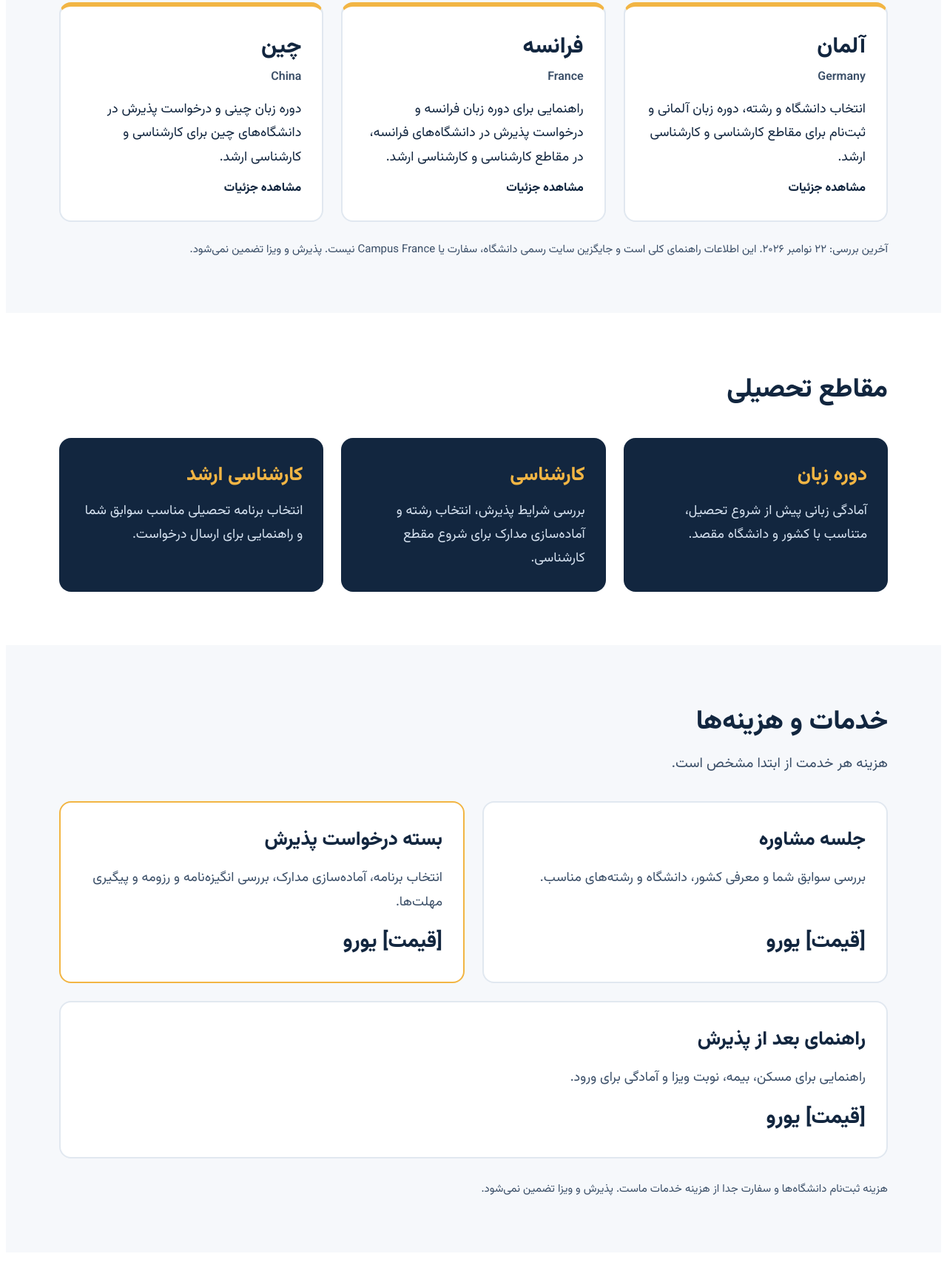
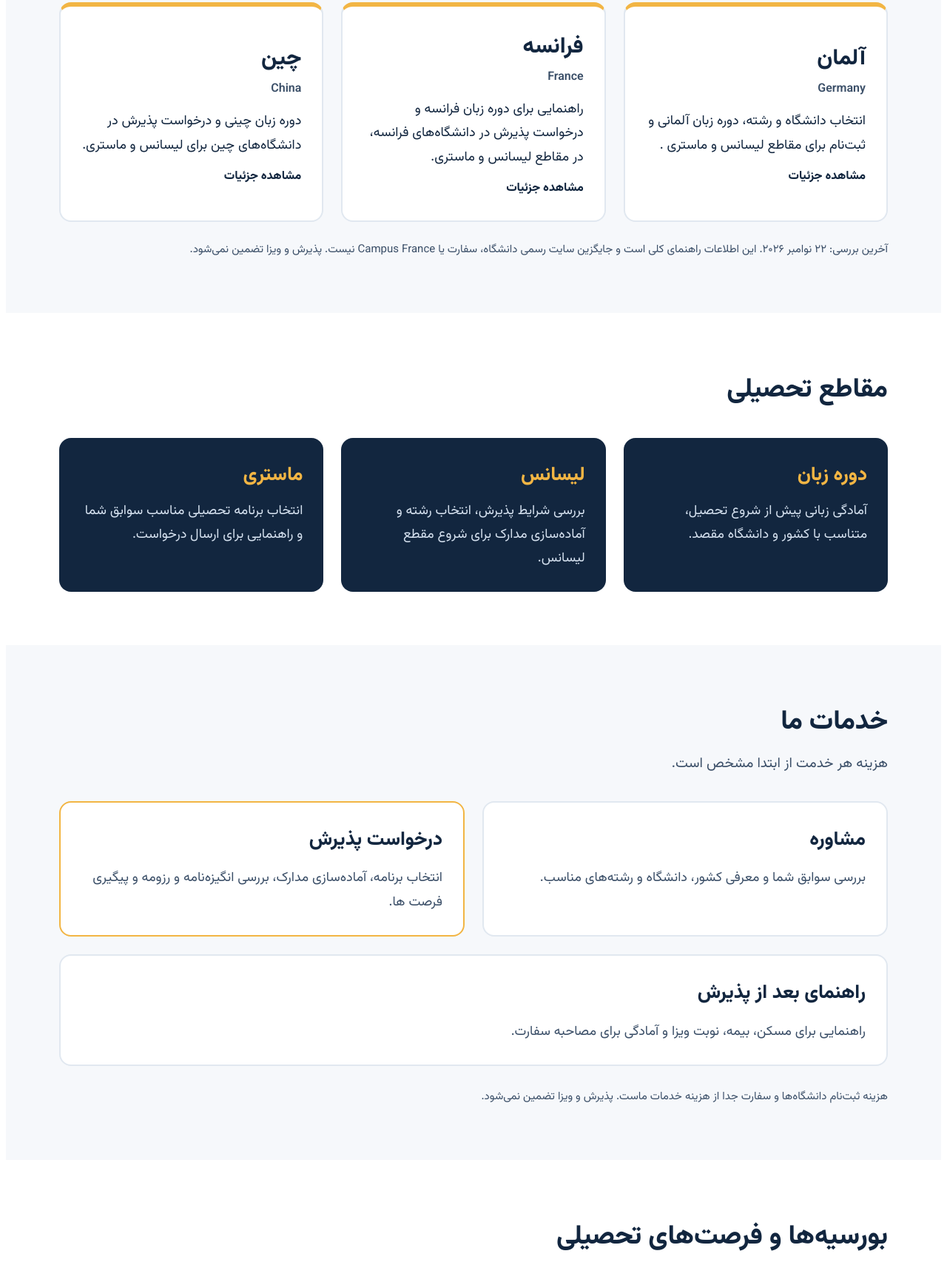
Before and after one commit to EzzatNazari/Educational-Services, a plain HTML site: page index.html in a window 1280 px wide. Shown: the part 798-2508 px from the top of the page at 74% size. Drawn offline with Linux system fonts and the light colour scheme.

Commit message:
making some changes

```diff
--- a/index.html
+++ b/index.html
@@ -4,7 +4,7 @@
 <meta charset="utf-8">
 <meta name="viewport" content="width=device-width, initial-scale=1">
 <title>پذیرش دانشگاه در آلمان، فرانسه و چین</title>
-<meta name="description" content="مشاوره و اخذ پذیرش برای دوره زبان، کارشناسی و کارشناسی ارشد در آلمان، فرانسه و چین">
+<meta name="description" content="مشاوره و اخذ پذیرش برای دوره زبان، لیسانس و ماستری در آلمان، فرانسه و چین">
 
 <link rel="stylesheet" href="https://fonts.googleapis.com/css2?family=Vazirmatn:wght@400;600;800&display=swap">
 <style>
@@ -64,19 +64,19 @@
 <button type="button" class="dest" data-target="de" aria-expanded="false" aria-controls="panel-de">
 <div style="font-size:30px;font-weight:800">آلمان</div>
 <div class="dest-sub" style="font-size:16px;font-weight:600;color:#3B4F68;margin-bottom:12px">Germany</div>
-<p class="dest-text" style="margin:0;font-size:18px;color:#12263F">انتخاب دانشگاه و رشته، دوره زبان آلمانی و ثبت‌نام برای مقاطع کارشناسی و کارشناسی ارشد.</p>
+<p class="dest-text" style="margin:0;font-size:18px;color:#12263F">انتخاب دانشگاه و رشته، دوره زبان آلمانی و ثبت‌نام برای مقاطع لیسانس و ماستری .</p>
 <span class="dest-more">مشاهده جزئیات</span>
 </button>
 <button type="button" class="dest" data-target="fr" aria-expanded="false" aria-controls="panel-fr">
 <div style="font-size:30px;font-weight:800">فرانسه</div>
 <div class="dest-sub" style="font-size:16px;font-weight:600;color:#3B4F68;margin-bottom:12px">France</div>
-<p class="dest-text" style="margin:0;font-size:18px;color:#12263F">راهنمایی برای دوره زبان فرانسه و درخواست پذیرش در دانشگاه‌های فرانسه، در مقاطع کارشناسی و کارشناسی ارشد.</p>
+<p class="dest-text" style="margin:0;font-size:18px;color:#12263F">راهنمایی برای دوره زبان فرانسه و درخواست پذیرش در دانشگاه‌های فرانسه، در مقاطع لیسانس و ماستری.</p>
 <span class="dest-more">مشاهده جزئیات</span>
 </button>
 <button type="button" class="dest" data-target="cn" aria-expanded="false" aria-controls="panel-cn">
 <div style="font-size:30px;font-weight:800">چین</div>
 <div class="dest-sub" style="font-size:16px;font-weight:600;color:#3B4F68;margin-bottom:12px">China</div>
-<p class="dest-text" style="margin:0;font-size:18px;color:#12263F">دوره زبان چینی و درخواست پذیرش در دانشگاه‌های چین برای کارشناسی و کارشناسی ارشد.</p>
+<p class="dest-text" style="margin:0;font-size:18px;color:#12263F">دوره زبان چینی و درخواست پذیرش در دانشگاه‌های چین برای لیسانس و ماستری.</p>
 <span class="dest-more">مشاهده جزئیات</span>
 </button>
 </div>
@@ -95,8 +95,8 @@
 </ul></div>
 <div class="cg-card"><h4>شرایط هر مقطع</h4><ul>
 <li><strong>دوره زبان:</strong> برای ویزای دوره زبان باید ۱٬۰۹۱ یورو در ماه را اثبات کنید.</li>
-<li><strong>کارشناسی:</strong> مدرک پایان دبیرستان شما باید در آلمان معتبر شناخته شود (پایگاه پذیرش DAAD). در غیر این صورت معمولاً باید Studienkolleg بگذرانید.</li>
-<li><strong>کارشناسی ارشد:</strong> مدرک کارشناسی مرتبط و مدارک موردنظر هر دانشگاه، مثلاً رزومه و انگیزه‌نامه.</li>
+<li><strong>لیسانس:</strong> مدرک پایان دبیرستان شما باید در آلمان معتبر شناخته شود (پایگاه پذیرش DAAD). در غیر این صورت معمولاً باید Studienkolleg بگذرانید.</li>
+<li><strong>ماستری:</strong> مدرک لیسانس مرتبط و مدارک موردنظر هر دانشگاه، مثلاً رزومه و انگیزه‌نامه.</li>
 <li><strong>زبان آلمانی:</strong> برای برنامه‌های آلمانی‌زبان DSH-2، TestDaF (۴ در همه بخش‌ها) یا telc Deutsch C1 Hochschule.</li>
 <li><strong>زبان انگلیسی:</strong> برای برنامه‌های انگلیسی‌زبان معمولاً IELTS یا TOEFL. نمره موردنیاز را هر برنامه مشخص می‌کند.</li>
 </ul></div>
@@ -132,8 +132,8 @@
 </ul></div>
 <div class="cg-card"><h4>شرایط هر مقطع</h4><ul>
 <li><strong>دوره زبان:</strong> شرایط ویزا و هزینه به نوع و مدت دوره بستگی دارد، از مؤسسه بپرسید.</li>
-<li><strong>کارشناسی (Licence):</strong> مدرک پایان دبیرستان. برای برنامه‌های فرانسوی‌زبان معمولاً حداقل سطح B2 فرانسه.</li>
-<li><strong>کارشناسی ارشد:</strong> مدرک کارشناسی و مدارک موردنظر برنامه.</li>
+<li><strong>لیسانس (Licence):</strong> مدرک پایان دبیرستان. برای برنامه‌های فرانسوی‌زبان معمولاً حداقل سطح B2 فرانسه.</li>
+<li><strong>ماستری:</strong> مدرک لیسانس مرتبط و مدارک موردنظر برنامه.</li>
 <li><strong>زبان:</strong> TCF، DELF یا DALF برای برنامه‌های فرانسوی‌زبان. اگر برنامه سطحی ننوشته باشد، معمولاً B2 انتظار می‌رود. برنامه‌های انگلیسی‌زبان مدرک انگلیسی می‌خواهند.</li>
 </ul></div>
 <div class="cg-card"><h4>مراحل درخواست</h4><ol>
@@ -157,19 +157,19 @@
 <h3>چین: هزینه‌ها، شرایط و مراحل</h3>
 <div class="cg-grid">
 <div class="cg-card"><h4>هزینه‌ها</h4><ul>
-<li><strong>شهریه کارشناسی:</strong> در بسیاری از دانشگاه‌ها برای برنامه‌های چینی‌زبان حدود ۱۶٬۰۰۰ تا ۳۰٬۰۰۰ یوان در سال. پزشکی و برنامه‌های خاص خیلی بیشتر است (مثلاً ۴۵٬۰۰۰ یوان).</li>
-<li><strong>شهریه ارشد:</strong> بسته به دانشگاه از حدود ۲۱٬۰۰۰ تا ۵۴٬۰۰۰ یوان در سال.</li>
+<li><strong>شهریه لیسانس:</strong> در بسیاری از دانشگاه‌ها برای برنامه‌های چینی‌زبان حدود ۱۶٬۰۰۰ تا ۳۰٬۰۰۰ یوان در سال. پزشکی و برنامه‌های خاص خیلی بیشتر است (مثلاً ۴۵٬۰۰۰ یوان).</li>
+<li><strong>شهریه ماستری:</strong> بسته به دانشگاه از حدود ۲۱٬۰۰۰ تا ۵۴٬۰۰۰ یوان در سال.</li>
 <li><strong>دوره زبان چینی:</strong> مثلاً ۷٬۰۰۰ یوان در هر ترم در یک دانشگاه. دانشگاه‌های دیگر متفاوت‌اند: [قیمت].</li>
-<li><strong>هزینه درخواست:</strong> حدود ۴۰۰ تا ۸۰۰ یوان، غیرقابل بازگشت.</li>
-<li><strong>بیمه اجباری:</strong> حدود ۸۰۰ یوان در سال.</li>
-<li><strong>خوابگاه:</strong> از حدود ۵۰۰ یوان در ماه (اتاق دو نفره) تا چند هزار یوان در هر ترم بسته به دانشگاه.</li>
+<li><strong>هزینه درخواست:</strong> حدود ۴۰۰ تا ۸00 یوان، غیرقابل بازگشت.</li>
+<li><strong>بیمه اجباری:</strong> حدود ۸００ یوان در سال.</li>
+<li><strong>خوابگاه:</strong> از حدود ٥٠٠ یوان در ماه (اتاق دو نفره) تا چند هزار یوان در هر ترم بسته به دانشگاه.</li>
 <li><strong>هزینه زندگی:</strong> حدود ۱٬۰۰۰ تا ۳٬۰۰۰ یوان در ماه بسته به شهر.</li>
 <li><strong>معاینه پزشکی و کارت اقامت:</strong> هزینه جدا دارد.</li>
 </ul></div>
 <div class="cg-card"><h4>شرایط هر مقطع</h4><ul>
 <li><strong>دوره زبان:</strong> برنامه غیرمدرکی. ویزای X2 برای کمتر از ۶ ماه و X1 برای بیشتر از ۶ ماه.</li>
-<li><strong>کارشناسی:</strong> مدرک پایان دبیرستان، سلامت جسمی و عدم شهروندی چین. برای برنامه چینی‌زبان معمولاً HSK 4. بعضی دانشگاه‌ها آزمون ورودی هم می‌گیرند.</li>
-<li><strong>کارشناسی ارشد:</strong> مدرک کارشناسی. برای برنامه چینی‌زبان معمولاً HSK 5. بعضی دانشگاه‌ها سقف سنی دارند (مثلاً زیر ۳۵ سال).</li>
+<li><strong>لیسانس:</strong> مدرک پایان دبیرستان، سلامت جسمی و عدم شهروندی چین. برای برنامه چینی‌زبان معمولاً HSK 4. بعضی دانشگاه‌ها آزمون ورودی هم می‌گیرند.</li>
+<li><strong>ماستری:</strong> مدرک لیسانس مرتبط. برای برنامه چینی‌زبان معمولاً HSK 5. بعضی دانشگاه‌ها سقف سنی دارند (مثلاً زیر ۳۵ سال).</li>
 <li><strong>مدارک رایج:</strong> گذرنامه، مدارک و ریز نمرات تصدیق‌شده، فرم معاینه پزشکی، گواهی عدم سوءپیشینه و مدرک تمکن مالی. برای ارشد گاهی طرح تحصیلی و توصیه‌نامه.</li>
 </ul></div>
 <div class="cg-card"><h4>مراحل درخواست</h4><ol>
@@ -202,11 +202,11 @@
 <p style="margin:0;font-size:18px;color:#D6E2F0">آمادگی زبانی پیش از شروع تحصیل، متناسب با کشور و دانشگاه مقصد.</p>
 </div>
 <div style="flex:1 1 300px;background:#12263F;color:#FFFFFF;border-radius:16px;padding:28px">
-<div style="font-size:26px;font-weight:800;color:#F2B544;margin-bottom:8px">کارشناسی</div>
-<p style="margin:0;font-size:18px;color:#D6E2F0">بررسی شرایط پذیرش، انتخاب رشته و آماده‌سازی مدارک برای شروع مقطع کارشناسی.</p>
+<div style="font-size:26px;font-weight:800;color:#F2B544;margin-bottom:8px">لیسانس</div>
+<p style="margin:0;font-size:18px;color:#D6E2F0">بررسی شرایط پذیرش، انتخاب رشته و آماده‌سازی مدارک برای شروع مقطع لیسانس.</p>
 </div>
 <div style="flex:1 1 300px;background:#12263F;color:#FFFFFF;border-radius:16px;padding:28px">
-<div style="font-size:26px;font-weight:800;color:#F2B544;margin-bottom:8px">کارشناسی ارشد</div>
+<div style="font-size:26px;font-weight:800;color:#F2B544;margin-bottom:8px">ماستری</div>
 <p style="margin:0;font-size:18px;color:#D6E2F0">انتخاب برنامه تحصیلی مناسب سوابق شما و راهنمایی برای ارسال درخواست.</p>
 </div>
 </div>
@@ -215,26 +215,23 @@
 
 <section id="services" style="background:#F6F8FB">
 <div style="max-width:1120px;margin:0 auto;padding:72px 24px">
-<h2 style="margin:0 0 8px;font-size:36px;font-weight:800">خدمات و هزینه‌ها</h2>
+<h2 style="margin:0 0 8px;font-size:36px;font-weight:800"> خدمات ما </h2>
 <p style="margin:0 0 32px;font-size:19px;color:#3B4F68">هزینه هر خدمت از ابتدا مشخص است.</p>
 <div style="display:flex;flex-wrap:wrap;gap:24px">
 
 <div style="flex:1 1 300px;background:#FFFFFF;border-radius:16px;padding:28px;border:2px solid #E1E8F0;display:flex;flex-direction:column;gap:12px">
-<div style="font-size:26px;font-weight:800">جلسه مشاوره</div>
+<div style="font-size:26px;font-weight:800"> مشاوره</div>
 <p style="margin:0;font-size:18px;color:#3B4F68">بررسی سوابق شما و معرفی کشور، دانشگاه و رشته‌های مناسب.</p>
-<div style="font-size:28px;font-weight:800;color:#12263F;margin-top:auto">[قیمت] یورو</div>
 </div>
 
 <div style="flex:1 1 300px;background:#FFFFFF;border-radius:16px;padding:28px;border:2px solid #F2B544;display:flex;flex-direction:column;gap:12px">
-<div style="font-size:26px;font-weight:800">بسته درخواست پذیرش</div>
-<p style="margin:0;font-size:18px;color:#3B4F68">انتخاب برنامه، آماده‌سازی مدارک، بررسی انگیزه‌نامه و رزومه و پیگیری مهلت‌ها.</p>
-<div style="font-size:28px;font-weight:800;color:#12263F;margin-top:auto">[قیمت] یورو</div>
+<div style="font-size:26px;font-weight:800"> درخواست پذیرش</div>
+<p style="margin:0;font-size:18px;color:#3B4F68">انتخاب برنامه، آماده‌سازی مدارک، بررسی انگیزه‌نامه و رزومه و پیگیری فرصت ها.</p>
 </div>
 
 <div style="flex:1 1 300px;background:#FFFFFF;border-radius:16px;padding:28px;border:2px solid #E1E8F0;display:flex;flex-direction:column;gap:12px">
 <div style="font-size:26px;font-weight:800">راهنمای بعد از پذیرش</div>
-<p style="margin:0;font-size:18px;color:#3B4F68">راهنمایی برای مسکن، بیمه، نوبت ویزا و آمادگی برای ورود.</p>
-<div style="font-size:28px;font-weight:800;color:#12263F;margin-top:auto">[قیمت] یورو</div>
+<p style="margin:0;font-size:18px;color:#3B4F68">راهنمایی برای مسکن، بیمه، نوبت ویزا و آمادگی برای مصاحبه سفارت.</p>
 </div>
 
 </div>
```
